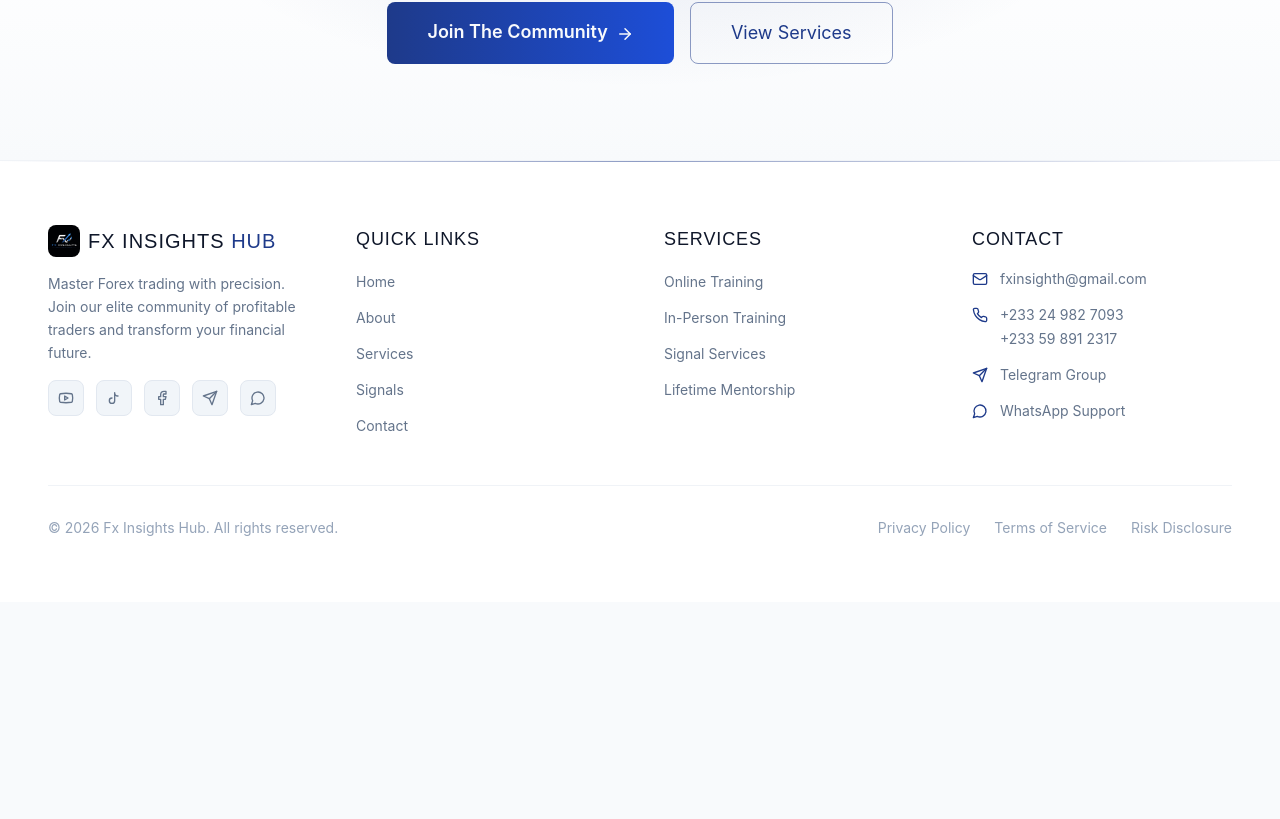
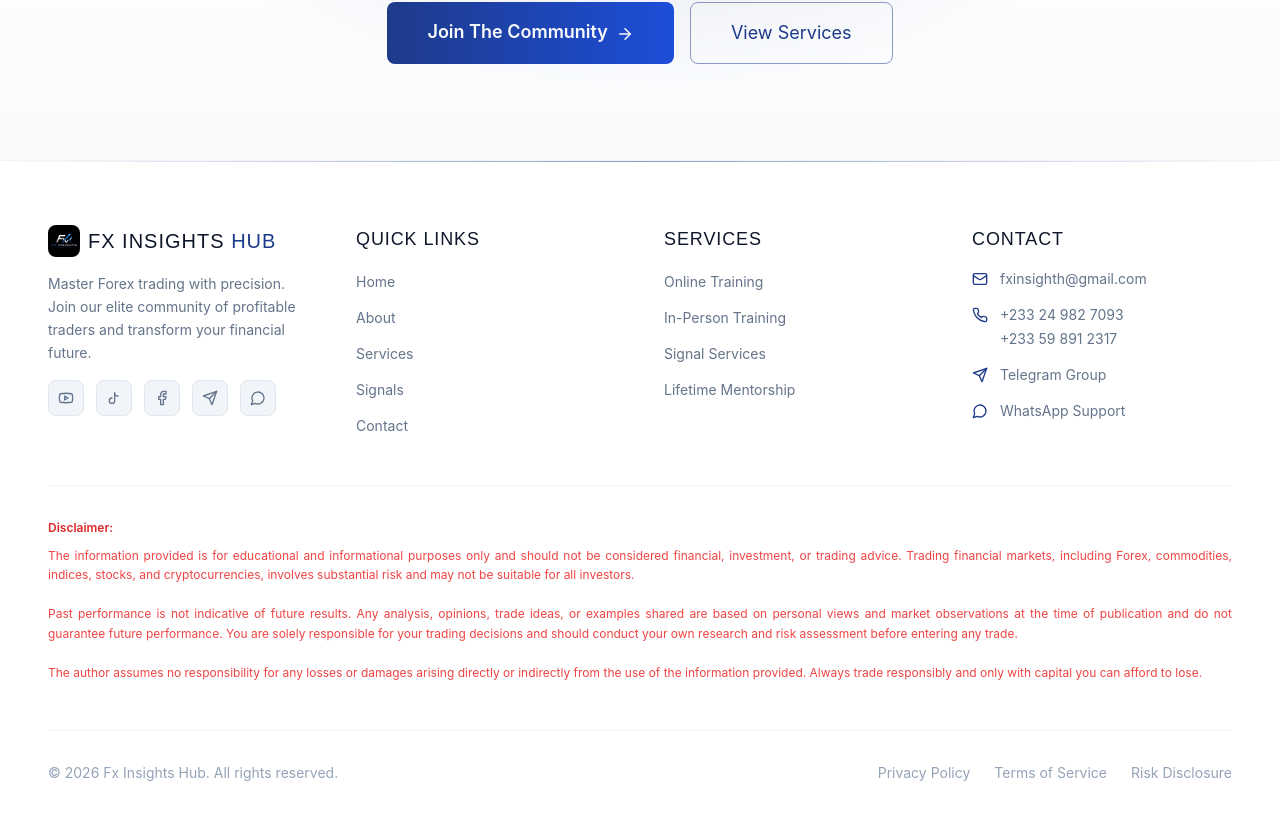
Before and after one commit to Johnson1211/fx-insights-hub, a Next.js app: page / in a window 1280 px wide. Shown: the part 5947-6766 px from the top of the page. Before the commit the page ends 6549 px from the top, so only its background shows below. Built offline with nearby package versions, Linux system fonts and the light colour scheme; no server answers.

Commit message:
Add financial risk disclaimer in red text to global Footer component

```diff
--- a/components/public/Footer.tsx
+++ b/components/public/Footer.tsx
@@ -139,6 +139,18 @@ export function Footer() {
           </div>
         </div>
 
+        {/* Disclaimer */}
+        <div className="mt-12 pt-8 border-t border-elite-border/50">
+          <p className="text-red-500 text-xs leading-relaxed text-justify">
+            <strong className="text-red-600 font-semibold block mb-2">Disclaimer:</strong>
+            The information provided is for educational and informational purposes only and should not be considered financial, investment, or trading advice. Trading financial markets, including Forex, commodities, indices, stocks, and cryptocurrencies, involves substantial risk and may not be suitable for all investors.
+            <br /><br />
+            Past performance is not indicative of future results. Any analysis, opinions, trade ideas, or examples shared are based on personal views and market observations at the time of publication and do not guarantee future performance. You are solely responsible for your trading decisions and should conduct your own research and risk assessment before entering any trade.
+            <br /><br />
+            The author assumes no responsibility for any losses or damages arising directly or indirectly from the use of the information provided. Always trade responsibly and only with capital you can afford to lose.
+          </p>
+        </div>
+
         {/* Bottom */}
         <div className="mt-12 pt-8 border-t border-elite-border/50 flex flex-col md:flex-row justify-between items-center gap-4">
           <p className="text-gray-500 text-sm">
```
